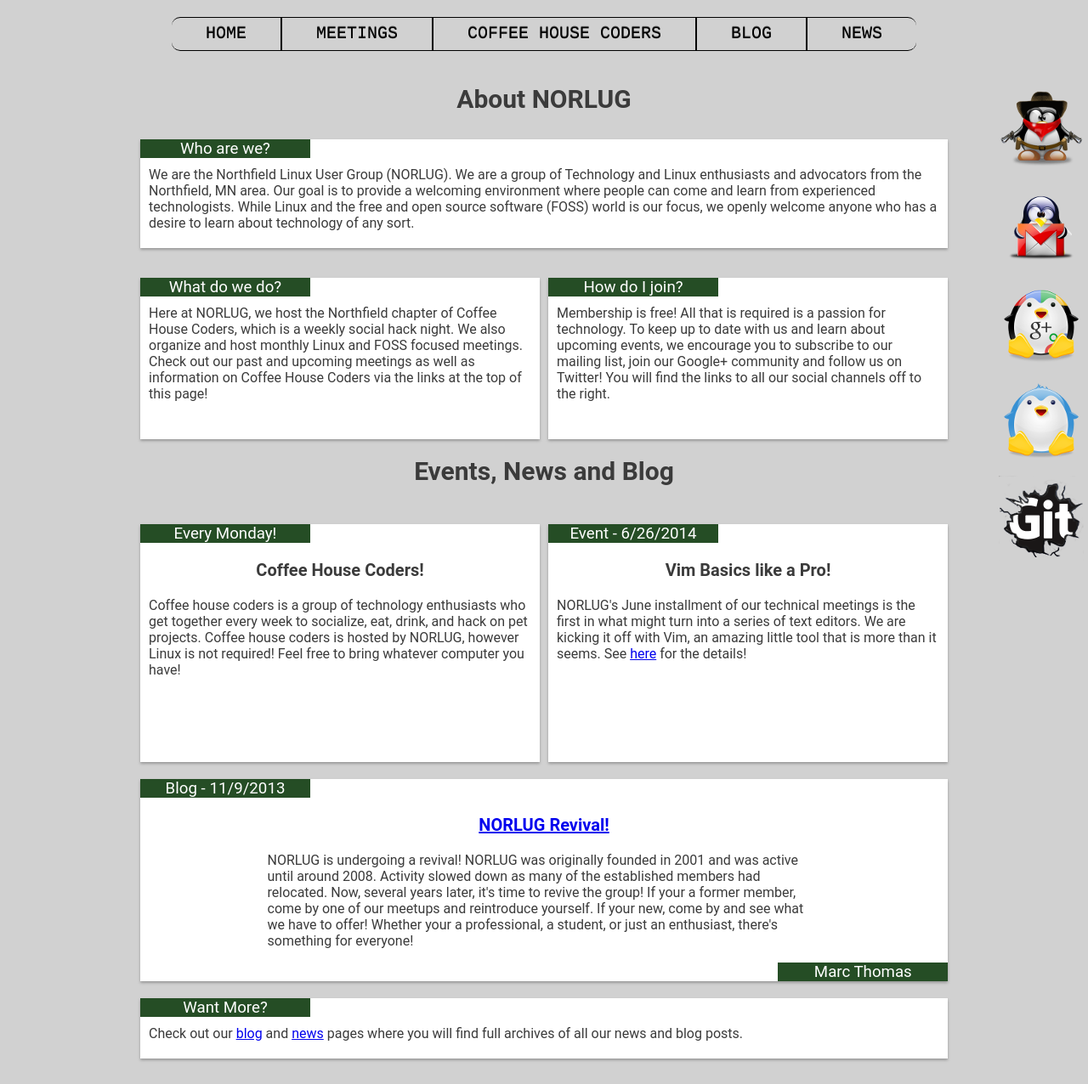
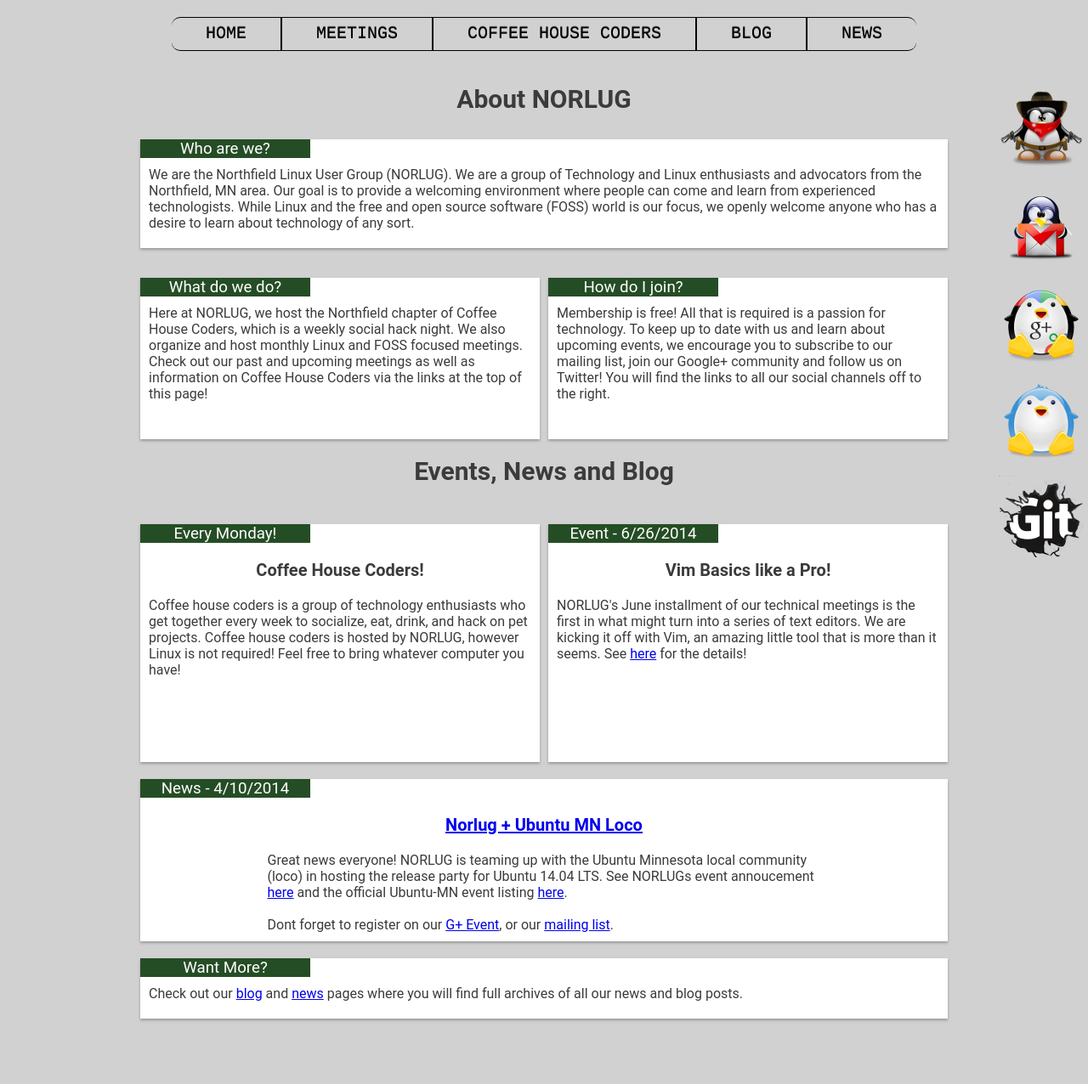
Before and after one commit to norlug/norlug.github.io, a Jekyll site: the page built from index.html, in a window 1280 px wide. Shown: the whole page at 85% size. Built offline with Jekyll 4.4.1, drawn with Linux system fonts in a browser that asks for light colours; after the commit the page ends 1229 px from its top, so only the background shows below that.

Commit message:
Replaced blog with news on front page

```diff
--- a/index.html
+++ b/index.html
@@ -43,12 +43,12 @@
 </section>
 
 <section class="card">
-        <h3 class="header left"> Blog - 11/9/2013</h3>
+        <h3 class="header left"> News - 4/10/2014</h3>
         <p class="content left">
-                <p class="welcomePageBlogTitle"> <a href="/blog/2013/11/09/NorlugRevival.html">NORLUG Revival! </a></p>
-                <p class="post">NORLUG is undergoing a revival! NORLUG was originally founded in 2001 and was active until around 2008. Activity slowed down as many of the established members had relocated. Now, several years later, it's time to revive the group! If your a former member, come by one of our meetups and reintroduce yourself. If your new, come by and see what we have to offer! Whether your a professional, a student, or just an enthusiast, there's something for everyone!</p>
-        </p>
-        <p class="footer right">Marc Thomas</p>
+                <p class="welcomePageBlogTitle"> <a href="/news/2014/04/10/UbuntuMNNorlug.html">Norlug + Ubuntu MN Loco</a></p>
+                <p class="post">Great news everyone! NORLUG is teaming up with the Ubuntu Minnesota local community (loco) in hosting the release party for Ubuntu 14.04 LTS. See NORLUGs event annoucement <a href="http://www.norlug.org/meetings/2014/04/17/Ubuntu1404ReleaseParty.html" target="_blank">here</a> and the official Ubuntu-MN event listing <a href="http://loco.ubuntu.com/events/ubuntu-minnesota/2770-northfield-mn-1404-release-party/" target="_blank">here</a>.</p>
+                </br>
+                <p class="post">Dont forget to register on our <a href="https://plus.google.com/u/0/events/cp5h1hhc66hi4idrrdggsu87dcg?authkey=CJypz7jNgefi6gE" target="_blank">G+ Event</a>, or our <a href="http://www.norlug.org/mailinglist" target="_blank">mailing list</a>.</p>
 </section>
 
 <section class="card">
```
